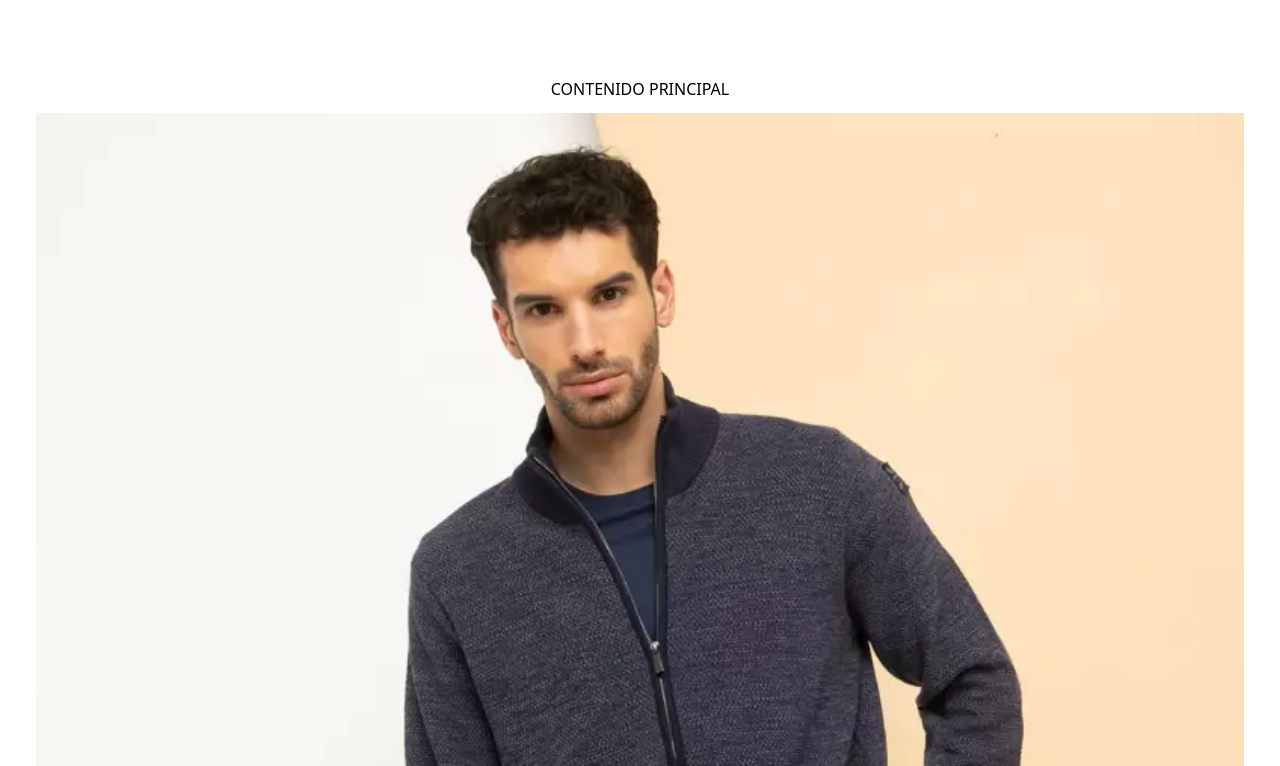
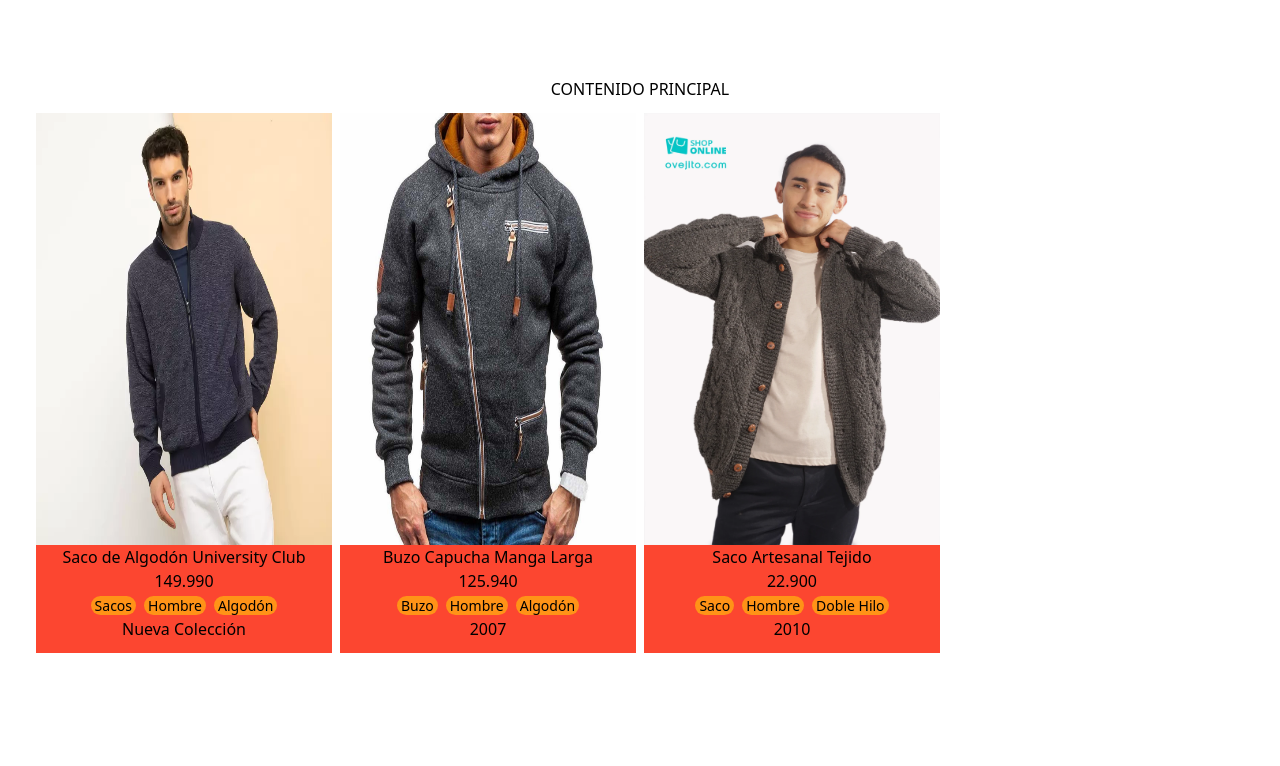
Before and after one commit to Pcristancho/Articulos, a React (Vite) app: page / in a window 1280 px wide. Shown: the part 614-1380 px from the top of the page. After the commit the page ends 1311 px from the top, so only its background shows below. Built offline with nearby package versions, Linux system fonts and the light colour scheme.

Commit message:
se añade responsive a solo los productos, no encabezado

```diff
--- a/src/lista/Lista.jsx
+++ b/src/lista/Lista.jsx
@@ -1,6 +1,7 @@
 import { useContext } from "react";
 import Articulo from "./Articulo";
 import { Contexto } from "../servicios/Memoria";
+import estilosLista from './Lista.module.css'
 
 const ListaMock=[
     {
@@ -24,7 +25,8 @@ function Lista(){
     //const artic=ListaMock
     const artic=useContext(Contexto);
     return(
-        <div className="grid grid-cols-4 ">
+        // <div className="grid grid-cols-4 ">
+        <div className={estilosLista.responsiveList}>
             {/* <p>aqui va la lista</p>
             <p>{JSON.stringify(artic)}</p> */}
             {artic.map((articulo)=>(<Articulo {...articulo} key={articulo.id}></Articulo>))}
--- /dev/null
+++ b/src/lista/Lista.module.css
@@ -0,0 +1,3 @@
+.responsiveList{
+    @apply grid-cols-1  md:grid grid-cols-4 ;
+}
```
